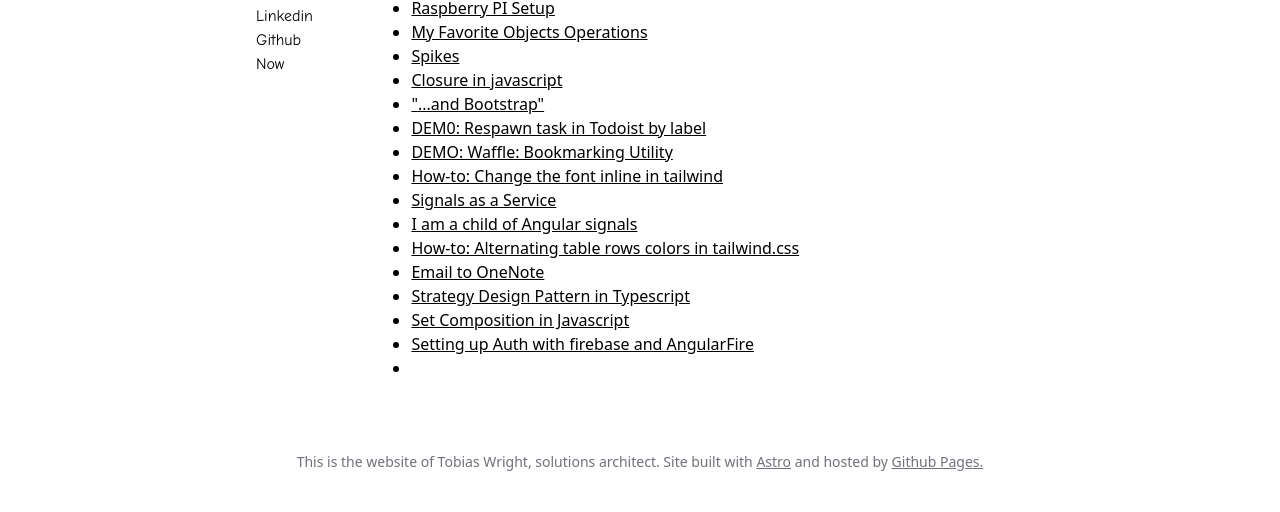
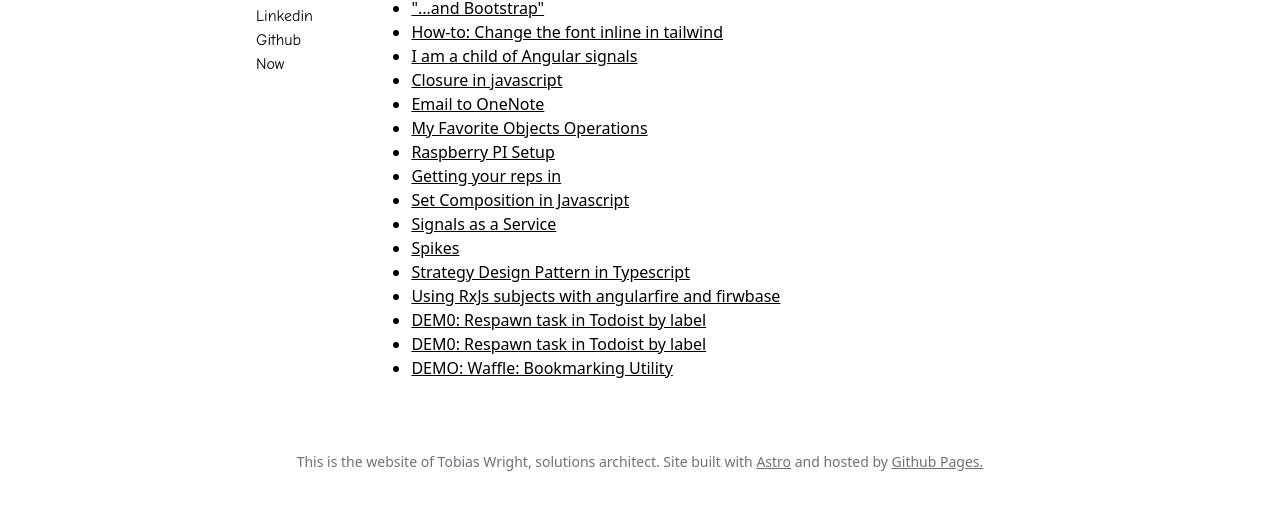
Before and after one commit to tobiaswright/tobiaswright.github.io, an Astro site: page /writing in a window 1280 px wide. Shown: the part 340-852 px from the top of the page. Built offline with nearby package versions, Linux system fonts and the light colour scheme; Astro itself is replaced by a stand-in of ours; a web font is replaced by a local one.

Commit message:
updated list to use content collections

```diff
--- /dev/null
+++ b/src/content.config.ts
@@ -0,0 +1,20 @@
+// 1. Import utilities from `astro:content`
+import { defineCollection, z } from 'astro:content';
+
+// 2. Import loader(s)
+import { glob } from 'astro/loaders';
+
+// 3. Define your collection(s)
+const posts = defineCollection({
+    loader: glob({ pattern: "**/*.md", base: "./src/pages/posts" }),
+    schema: z.object({
+        title: z.string(),
+        pubDate: z.date(),
+        description: z.string(),
+        author: z.string(),
+        tags: z.array(z.string())
+    })
+});
+
+// 4. Export a single `collections` object to register your collection(s)
+export const collections = { posts };
--- a/src/pages/posts/using-rsjx-with-angularfire-and-firebase.md
+++ b/src/pages/posts/using-rsjx-with-angularfire-and-firebase.md
@@ -1,3 +1,12 @@
+---
+layout: '../../layouts/Layout.astro'
+title: 'DEM0: Respawn task in Todoist by label'
+pubDate: 2024-10-06
+description: 'Let me introduce ToRedo'
+author: 'Tobias Wright'
+tags: ["todoist", "javascript","browser-extention", "demo", "SPIKE", "ReTodo"]
+---
+
 Using RxJs subjects with angularfire and firebase
 
 Background
--- a/src/pages/writing.astro
+++ b/src/pages/writing.astro
@@ -1,15 +1,15 @@
 ---
 import Layout from "../layouts/Layout.astro";
-const allPosts = await Astro.glob('../pages/posts/*.md');
-allPosts.sort((a, b) => Date.parse(b.frontmatter.pubDate) - Date.parse(a.frontmatter.pubDate))
+import { getCollection } from 'astro:content';
+const posts = await getCollection('posts');
 ---
-
 <Layout title="Welcome to Tobias Wright">
 
-    <h2>Writing</h2>
-
-    <ul>
-        {allPosts.map((post) => <li><a href={post.url}>{post.frontmatter.title}</a></li>)}
-    </ul>
+<h2>Writing!</h2>
+<ul>
+  {posts.map((post: any) => (
+    <li><a href={`/posts/${post.id}`}>{post.data.title}</a></li>
+  ))}
+</ul>
 
 </Layout>
```
